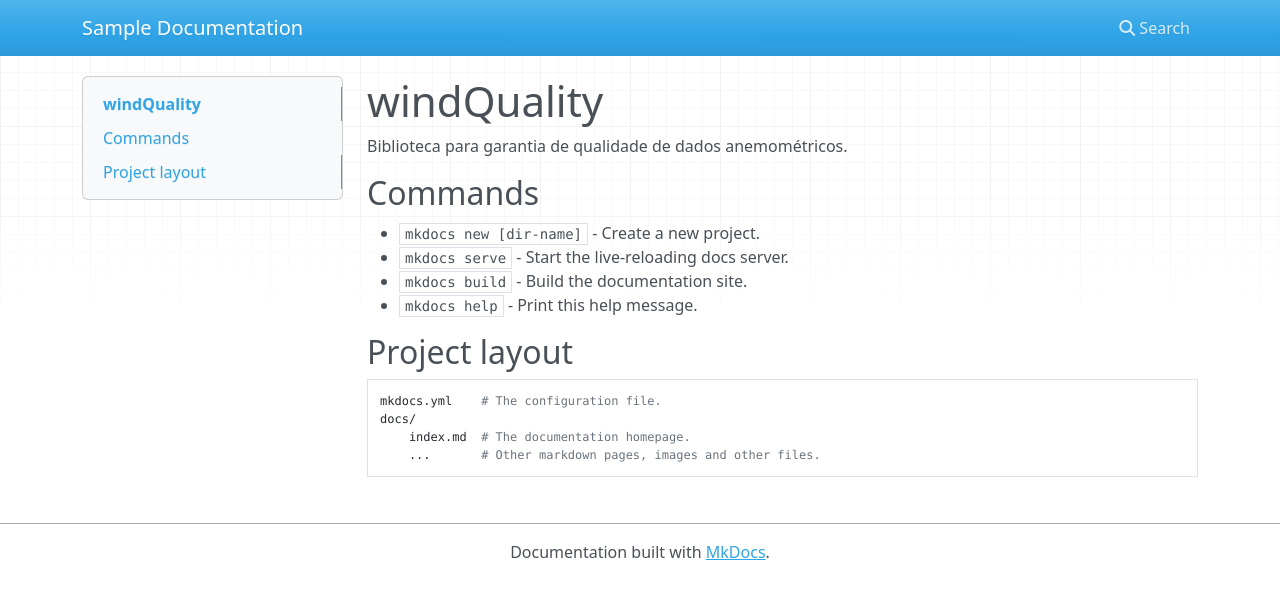
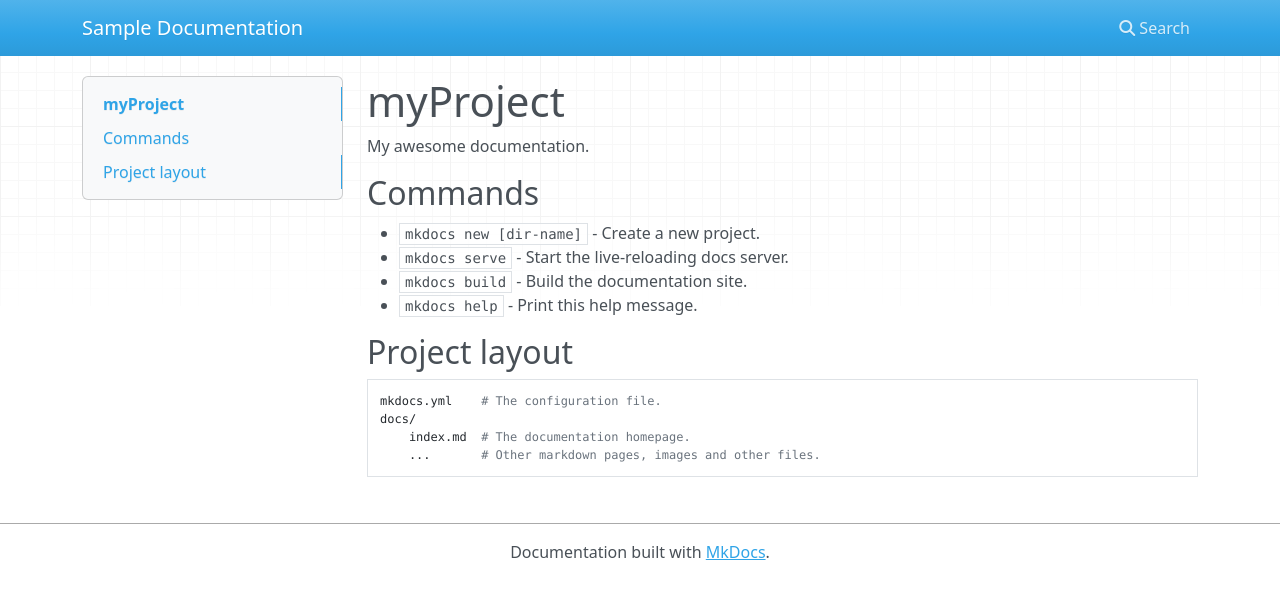
Before and after one commit to gtpedrosa/matlab-mkdocs, an MkDocs documentation site: the page built from docs/index.md, in a window 1280 px wide. Shown: the top 599 px of the page. Built offline with MkDocs 1.6.1, drawn with Linux system fonts in a browser that asks for light colours; nearby versions of some CDN libraries.

Commit message:
translation of index

```diff
--- a/docs/index.md
+++ b/docs/index.md
@@ -1,6 +1,6 @@
-# windQuality
+# myProject
 
-Biblioteca para garantia de qualidade de dados anemométricos.
+My awesome documentation.
 
 ## Commands
 
```
